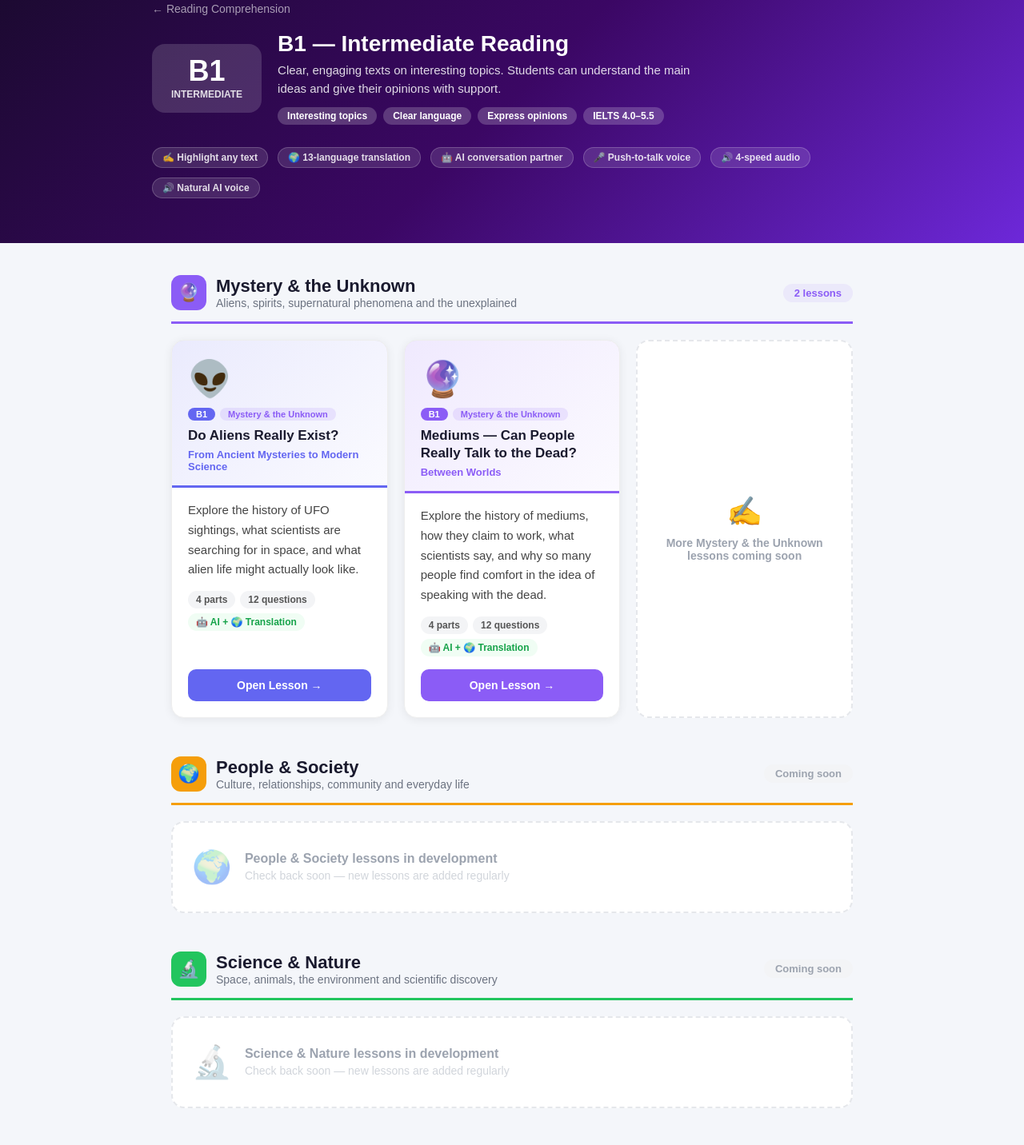
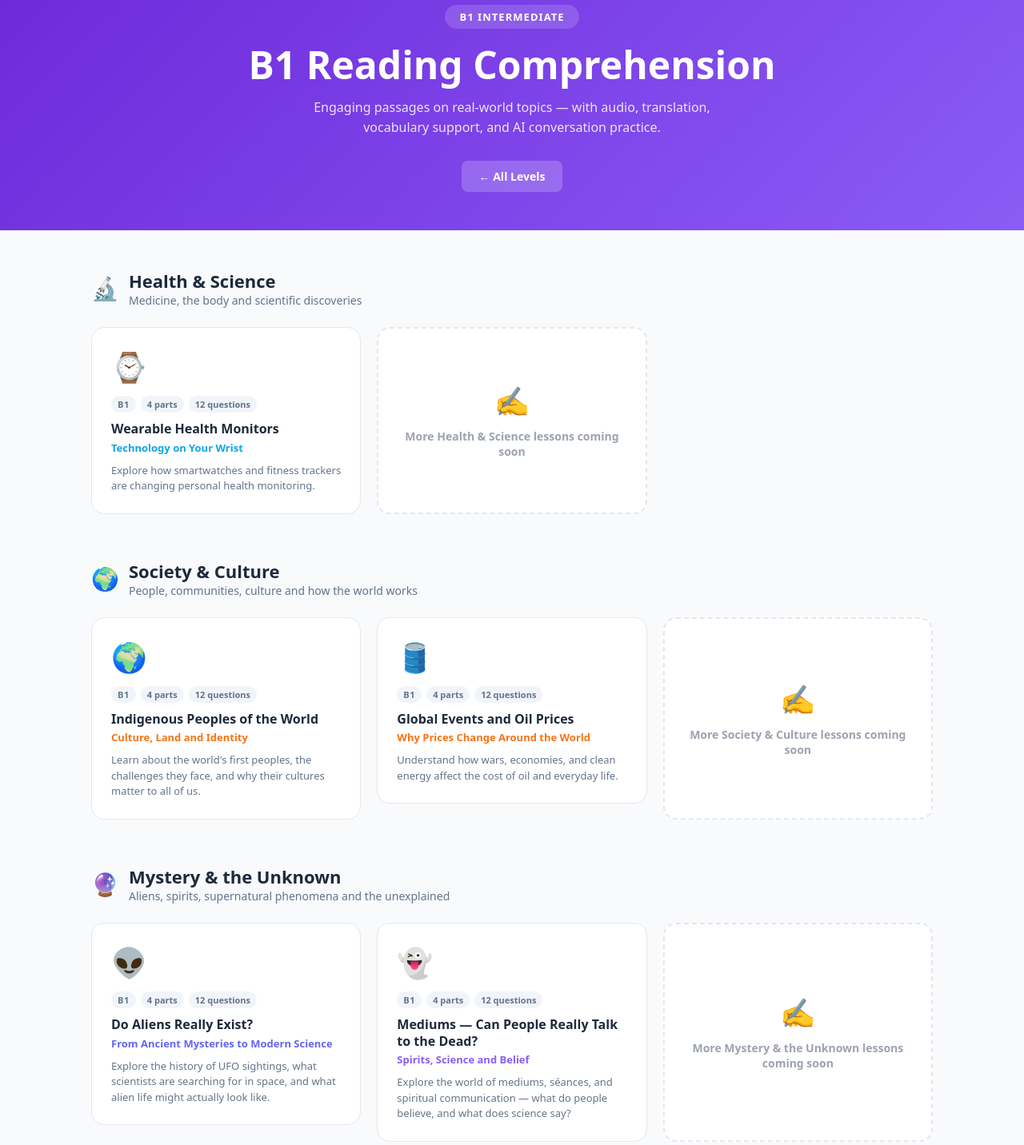
Before and after one commit to Davidjohnray/thailand-jobs, a Next.js app: page /esl-resources/reading-comprehension/b1 in a window 1280 px wide. Shown: the part 160-1592 px from the top of the page at 80% size. Built offline with nearby package versions, Linux system fonts and the light colour scheme; no server answers; the database is empty.

Commit message:
fix B1 index — restore all lessons across all categories

```diff
--- a/app/esl-resources/reading-comprehension/b1/page.tsx
+++ b/app/esl-resources/reading-comprehension/b1/page.tsx
@@ -2,6 +2,51 @@
 import Link from 'next/link'
 
 const CATEGORIES = [
+  {
+    id: 'health',
+    title: 'Health & Science',
+    emoji: '🔬',
+    description: 'Medicine, the body and scientific discoveries',
+    color: '#0ea5e9',
+    lessons: [
+      {
+        id: 'wearable-health-monitors',
+        title: 'Wearable Health Monitors',
+        emoji: '⌚',
+        description: 'Technology on Your Wrist',
+        detail: 'Explore how smartwatches and fitness trackers are changing personal health monitoring.',
+        badges: ['4 parts', '12 questions'],
+        color: '#0ea5e9',
+      },
+    ],
+  },
+  {
+    id: 'society',
+    title: 'Society & Culture',
+    emoji: '🌍',
+    description: 'People, communities, culture and how the world works',
+    color: '#f97316',
+    lessons: [
+      {
+        id: 'indigenous-peoples',
+        title: 'Indigenous Peoples of the World',
+        emoji: '🌍',
+        description: 'Culture, Land and Identity',
+        detail: "Learn about the world's first peoples, the challenges they face, and why their cultures matter to all of us.",
+        badges: ['4 parts', '12 questions'],
+        color: '#f97316',
+      },
+      {
+        id: 'global-events-oil-prices',
+        title: 'Global Events and Oil Prices',
+        emoji: '🛢️',
+        description: 'Why Prices Change Around the World',
+        detail: 'Understand how wars, economies, and clean energy affect the cost of oil and everyday life.',
+        badges: ['4 parts', '12 questions'],
+        color: '#f97316',
+      },
+    ],
+  },
   {
     id: 'mystery',
     title: 'Mystery & the Unknown',
@@ -21,47 +66,38 @@ const CATEGORIES = [
       {
         id: 'mediums-talking-to-dead',
         title: 'Mediums — Can People Really Talk to the Dead?',
-        emoji: '🔮',
-        description: 'Between Worlds',
-        detail: 'Explore the history of mediums, how they claim to work, what scientists say, and why so many people find comfort in the idea of speaking with the dead.',
+        emoji: '👻',
+        description: 'Spirits, Science and Belief',
+        detail: 'Explore the world of mediums, séances, and spiritual communication — what do people believe, and what does science say?',
         badges: ['4 parts', '12 questions'],
         color: '#8b5cf6',
       },
-    ]
-  },
-  {
-    id: 'people',
-    title: 'People & Society',
-    emoji: '🌍',
-    description: 'Culture, relationships, community and everyday life',
-    color: '#f59e0b',
-    lessons: [],
-    comingSoon: true,
-  },
-  {
-    id: 'science',
-    title: 'Science & Nature',
-    emoji: '🔬',
-    description: 'Space, animals, the environment and scientific discovery',
-    color: '#22c55e',
-    lessons: [],
-    comingSoon: true,
+    ],
   },
   {
     id: 'sport',
-    title: 'Sport & Leisure',
+    title: 'Sport & Society',
     emoji: '⚽',
-    description: 'Sport, hobbies, travel and free time',
-    color: '#0ea5e9',
-    lessons: [],
-    comingSoon: true,
+    description: 'Sport, competition and what it tells us about the world',
+    color: '#ef4444',
+    lessons: [
+      {
+        id: 'chinese-football',
+        title: 'Chinese Football',
+        emoji: '⚽',
+        description: 'Big Spending, Big Dreams, Big Problems',
+        detail: 'From the most expensive league in the world to financial collapse — explore the rise and fall of Chinese football spending and the national team today.',
+        badges: ['4 parts', '12 questions'],
+        color: '#ef4444',
+      },
+    ],
   },
   {
-    id: 'health',
-    title: 'Health & Wellbeing',
-    emoji: '💚',
-    description: 'The body, mental health, food and healthy living',
-    color: '#ef4444',
+    id: 'work',
+    title: 'Work & Careers',
+    emoji: '💼',
+    description: 'Jobs, skills and the modern workplace',
+    color: '#6b7280',
     lessons: [],
     comingSoon: true,
   },
@@ -69,98 +105,69 @@ const CATEGORIES = [
 
 export default function B1ReadingHub() {
   return (
-    <main style={{ background: '#f4f6fa', minHeight: '100vh' }}>
-      {/* HERO */}
-      <section style={{ background: 'linear-gradient(135deg, #1a0a2e 0%, #3b0764 50%, #6d28d9 100%)', padding: '56px 24px' }}>
-        <div style={{ maxWidth: '900px', margin: '0 auto' }}>
-          <Link href="/esl-resources/reading-comprehension" style={{ color: 'rgba(255,255,255,0.6)', textDecoration: 'none', fontSize: '14px', display: 'inline-block', marginBottom: '20px' }}>← Reading Comprehension</Link>
-          <div style={{ display: 'flex', gap: '20px', alignItems: 'center', flexWrap: 'wrap' }}>
-            <div style={{ background: 'rgba(255,255,255,0.15)', borderRadius: '16px', padding: '16px 24px', textAlign: 'center', minWidth: '80px', flexShrink: 0 }}>
-              <div style={{ color: 'white', fontSize: '36px', fontWeight: '900', lineHeight: 1 }}>B1</div>
-              <div style={{ color: 'rgba(255,255,255,0.85)', fontSize: '12px', fontWeight: 'bold', marginTop: '4px' }}>INTERMEDIATE</div>
-            </div>
-            <div>
-              <h1 style={{ color: 'white', fontSize: '28px', fontWeight: 'bold', margin: '0 0 6px' }}>B1 — Intermediate Reading</h1>
-              <p style={{ color: 'rgba(255,255,255,0.85)', fontSize: '15px', margin: '0 0 12px', lineHeight: '1.5', maxWidth: '520px' }}>Clear, engaging texts on interesting topics. Students can understand the main ideas and give their opinions with support.</p>
-              <div style={{ display: 'flex', gap: '8px', flexWrap: 'wrap' }}>
-                {['Interesting topics', 'Clear language', 'Express opinions', 'IELTS 4.0–5.5'].map(tag => (
-                  <span key={tag} style={{ background: 'rgba(255,255,255,0.2)', color: 'white', fontSize: '12px', fontWeight: '600', padding: '4px 12px', borderRadius: '20px' }}>{tag}</span>
-                ))}
+    <main style={{ minHeight: '100vh', background: '#f8fafc', fontFamily: 'system-ui, sans-serif' }}>
+      {/* Hero */}
+      <div style={{ background: 'linear-gradient(135deg, #6d28d9, #8b5cf6)', padding: '60px 24px 48px', textAlign: 'center' }}>
+        <div style={{ display: 'inline-block', background: 'rgba(255,255,255,0.15)', borderRadius: '999px', padding: '6px 18px', color: 'white', fontSize: '13px', fontWeight: '700', letterSpacing: '0.08em', marginBottom: '16px' }}>
+          B1 INTERMEDIATE
+        </div>
+        <h1 style={{ color: 'white', fontSize: 'clamp(28px, 5vw, 48px)', fontWeight: '800', margin: '0 0 12px', lineHeight: 1.2 }}>
+          B1 Reading Comprehension
+        </h1>
+        <p style={{ color: 'rgba(255,255,255,0.85)', fontSize: '16px', maxWidth: '560px', margin: '0 auto 28px', lineHeight: 1.6 }}>
+          Engaging passages on real-world topics — with audio, translation, vocabulary support, and AI conversation practice.
+        </p>
+        <Link href="/esl-resources/reading-comprehension" style={{ display: 'inline-block', background: 'rgba(255,255,255,0.2)', color: 'white', padding: '10px 22px', borderRadius: '8px', textDecoration: 'none', fontSize: '14px', fontWeight: '600' }}>
+          ← All Levels
+        </Link>
+      </div>
+
+      {/* Categories */}
+      <div style={{ maxWidth: '1100px', margin: '0 auto', padding: '48px 24px' }}>
+        {CATEGORIES.map((cat) => (
+          <div key={cat.id} style={{ marginBottom: '56px' }}>
+            {/* Category header */}
+            <div style={{ display: 'flex', alignItems: 'center', gap: '12px', marginBottom: '24px' }}>
+              <span style={{ fontSize: '28px' }}>{cat.emoji}</span>
+              <div>
+                <h2 style={{ margin: 0, fontSize: '22px', fontWeight: '800', color: '#1e293b' }}>{cat.title}</h2>
+                <p style={{ margin: 0, fontSize: '14px', color: '#64748b' }}>{cat.description}</p>
               </div>
-            </div>
-          </div>
-          <div style={{ display: 'flex', gap: '12px', marginTop: '28px', flexWrap: 'wrap' }}>
-            {['✍️ Highlight any text', '🌍 13-language translation', '🤖 AI conversation partner', '🎤 Push-to-talk voice', '🔊 4-speed audio', '🔊 Natural AI voice'].map(f => (
-              <span key={f} style={{ background: 'rgba(255,255,255,0.12)', border: '1px solid rgba(255,255,255,0.2)', padding: '5px 12px', borderRadius: '20px', color: 'rgba(255,255,255,0.85)', fontSize: '12px', fontWeight: '600' }}>{f}</span>
-            ))}
-          </div>
-        </div>
-      </section>
-
-      {/* CATEGORIES */}
-      <div style={{ maxWidth: '900px', margin: '0 auto', padding: '40px 24px', display: 'flex', flexDirection: 'column', gap: '48px' }}>
-        {CATEGORIES.map(cat => (
-          <div key={cat.id}>
-            {/* Category Header */}
-            <div style={{ display: 'flex', alignItems: 'center', gap: '12px', marginBottom: '20px', paddingBottom: '14px', borderBottom: `3px solid ${cat.color}` }}>
-              <div style={{ background: cat.color, width: '44px', height: '44px', borderRadius: '12px', display: 'flex', alignItems: 'center', justifyContent: 'center', fontSize: '22px', flexShrink: 0 }}>{cat.emoji}</div>
-              <div>
-                <h2 style={{ fontSize: '22px', fontWeight: 'bold', color: '#1a1a2e', margin: 0 }}>{cat.title}</h2>
-                <p style={{ color: '#6b7280', fontSize: '14px', margin: 0 }}>{cat.description}</p>
-              </div>
-              {(cat as any).comingSoon ? (
-                <span style={{ marginLeft: 'auto', background: '#f3f4f6', color: '#9ca3af', fontSize: '13px', fontWeight: '700', padding: '4px 14px', borderRadius: '20px', flexShrink: 0 }}>Coming soon</span>
-              ) : (
-                <span style={{ marginLeft: 'auto', background: cat.color + '15', color: cat.color, fontSize: '13px', fontWeight: '700', padding: '4px 14px', borderRadius: '20px', flexShrink: 0 }}>{cat.lessons.length} lesson{cat.lessons.length !== 1 ? 's' : ''}</span>
-              )}
             </div>
 
             {/* Lessons grid */}
-            {cat.lessons.length > 0 ? (
-              <div style={{ display: 'grid', gridTemplateColumns: 'repeat(auto-fill, minmax(270px, 1fr))', gap: '20px' }}>
-                {cat.lessons.map(lesson => (
-                  <Link key={lesson.id} href={`/esl-resources/reading-comprehension/b1/${lesson.id}`} style={{ textDecoration: 'none' }}>
-                    <div
-                      style={{ background: 'white', borderRadius: '16px', overflow: 'hidden', boxShadow: '0 2px 12px rgba(0,0,0,0.07)', border: '1px solid #eee', height: '100%', display: 'flex', flexDirection: 'column', transition: 'transform 0.15s, box-shadow 0.15s' }}
-                      onMouseEnter={e => { (e.currentTarget as HTMLDivElement).style.transform = 'translateY(-4px)'; (e.currentTarget as HTMLDivElement).style.boxShadow = '0 12px 28px rgba(0,0,0,0.12)' }}
-                      onMouseLeave={e => { (e.currentTarget as HTMLDivElement).style.transform = 'translateY(0)'; (e.currentTarget as HTMLDivElement).style.boxShadow = '0 2px 12px rgba(0,0,0,0.07)' }}
-                    >
-                      <div style={{ background: `linear-gradient(135deg, ${lesson.color}22, ${lesson.color}08)`, borderBottom: `3px solid ${lesson.color}`, padding: '22px 20px 16px' }}>
-                        <div style={{ fontSize: '44px', marginBottom: '10px' }}>{lesson.emoji}</div>
-                        <div style={{ display: 'flex', gap: '6px', marginBottom: '8px', flexWrap: 'wrap' }}>
-                          <span style={{ background: lesson.color, color: 'white', fontSize: '11px', fontWeight: '700', padding: '2px 10px', borderRadius: '20px' }}>B1</span>
-                          <span style={{ background: cat.color + '20', color: cat.color, fontSize: '11px', fontWeight: '700', padding: '2px 10px', borderRadius: '20px' }}>{cat.title}</span>
-                        </div>
-                        <h3 style={{ fontSize: '17px', fontWeight: 'bold', color: '#1a1a2e', margin: '0 0 5px', lineHeight: '1.3' }}>{lesson.title}</h3>
-                        <p style={{ color: lesson.color, fontSize: '13px', fontWeight: '700', margin: 0 }}>{lesson.description}</p>
-                      </div>
-                      <div style={{ padding: '16px 20px', flex: 1 }}>
-                        <p style={{ color: '#444', fontSize: '15px', lineHeight: '1.65', margin: '0 0 14px' }}>{lesson.detail}</p>
-                        <div style={{ display: 'flex', gap: '6px', flexWrap: 'wrap' }}>
-                          {lesson.badges.map(b => (
-                            <span key={b} style={{ background: '#f3f4f6', color: '#555', fontSize: '12px', fontWeight: '600', padding: '4px 10px', borderRadius: '20px' }}>{b}</span>
-                          ))}
-                          <span style={{ background: '#f0fdf4', color: '#16a34a', fontSize: '12px', fontWeight: '600', padding: '4px 10px', borderRadius: '20px' }}>🤖 AI + 🌍 Translation</span>
-                        </div>
-                      </div>
-                      <div style={{ padding: '0 20px 20px' }}>
-                        <div style={{ background: lesson.color, color: 'white', padding: '12px 16px', borderRadius: '10px', fontSize: '14px', fontWeight: '700', textAlign: 'center' }}>Open Lesson →</div>
-                      </div>
-                    </div>
-                  </Link>
-                ))}
-                {/* Coming soon card */}
-                <div style={{ background: 'white', borderRadius: '16px', border: '2px dashed #e5e7eb', padding: '32px 20px', display: 'flex', flexDirection: 'column', alignItems: 'center', justifyContent: 'center', gap: '10px', minHeight: '200px' }}>
-                  <div style={{ fontSize: '36px' }}>✍️</div>
-                  <div style={{ color: '#9ca3af', fontSize: '14px', fontWeight: '600', textAlign: 'center' }}>More {cat.title} lessons coming soon</div>
-                </div>
-              </div>
-            ) : (
+            {'comingSoon' in cat && cat.comingSoon ? (
               <div style={{ background: 'white', borderRadius: '16px', border: '2px dashed #e5e7eb', padding: '32px 24px', display: 'flex', alignItems: 'center', gap: '16px' }}>
                 <div style={{ fontSize: '40px', opacity: 0.4 }}>{cat.emoji}</div>
                 <div>
                   <div style={{ color: '#9ca3af', fontWeight: '700', fontSize: '16px', marginBottom: '4px' }}>{cat.title} lessons in development</div>
                   <div style={{ color: '#d1d5db', fontSize: '14px' }}>Check back soon — new lessons are added regularly</div>
+                </div>
+              </div>
+            ) : (
+              <div style={{ display: 'grid', gridTemplateColumns: 'repeat(auto-fill, minmax(300px, 1fr))', gap: '20px' }}>
+                {cat.lessons.map((lesson) => (
+                  <Link key={lesson.id} href={`/esl-resources/reading-comprehension/b1/${lesson.id}`} style={{ textDecoration: 'none' }}>
+                    <div style={{ background: 'white', borderRadius: '16px', border: '1px solid #e5e7eb', padding: '24px', transition: 'transform 0.15s, box-shadow 0.15s', cursor: 'pointer' }}
+                      onMouseEnter={e => { (e.currentTarget as HTMLElement).style.transform = 'translateY(-3px)'; (e.currentTarget as HTMLElement).style.boxShadow = '0 8px 24px rgba(0,0,0,0.1)' }}
+                      onMouseLeave={e => { (e.currentTarget as HTMLElement).style.transform = 'none'; (e.currentTarget as HTMLElement).style.boxShadow = 'none' }}>
+                      <div style={{ fontSize: '36px', marginBottom: '12px' }}>{lesson.emoji}</div>
+                      <div style={{ display: 'flex', gap: '6px', marginBottom: '10px', flexWrap: 'wrap' }}>
+                        <span style={{ background: '#f1f5f9', color: '#64748b', fontSize: '11px', fontWeight: '700', padding: '3px 8px', borderRadius: '999px', letterSpacing: '0.05em' }}>B1</span>
+                        {lesson.badges.map(b => (
+                          <span key={b} style={{ background: '#f1f5f9', color: '#64748b', fontSize: '11px', fontWeight: '600', padding: '3px 8px', borderRadius: '999px' }}>{b}</span>
+                        ))}
+                      </div>
+                      <h3 style={{ margin: '0 0 4px', fontSize: '16px', fontWeight: '700', color: '#1e293b', lineHeight: 1.3 }}>{lesson.title}</h3>
+                      <p style={{ margin: '0 0 10px', fontSize: '13px', color: lesson.color, fontWeight: '600' }}>{lesson.description}</p>
+                      <p style={{ margin: 0, fontSize: '13px', color: '#64748b', lineHeight: 1.5 }}>{lesson.detail}</p>
+                    </div>
+                  </Link>
+                ))}
+                {/* Coming soon card within category */}
+                <div style={{ background: 'white', borderRadius: '16px', border: '2px dashed #e5e7eb', padding: '32px 20px', display: 'flex', flexDirection: 'column', alignItems: 'center', justifyContent: 'center', gap: '10px', minHeight: '200px' }}>
+                  <div style={{ fontSize: '36px' }}>✍️</div>
+                  <div style={{ color: '#9ca3af', fontSize: '14px', fontWeight: '600', textAlign: 'center' }}>More {cat.title} lessons coming soon</div>
                 </div>
               </div>
             )}
```
